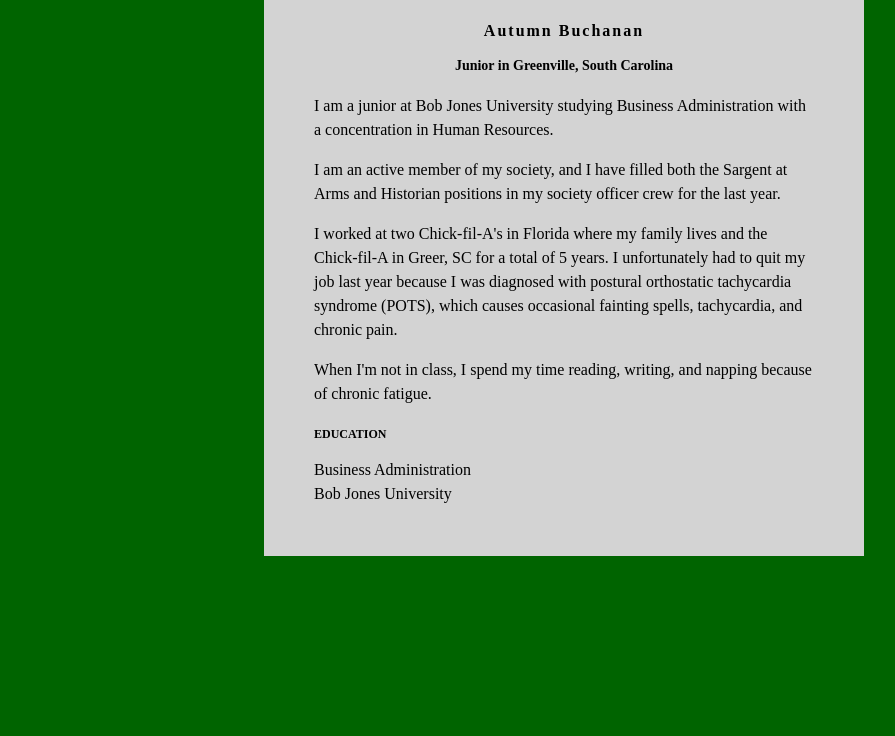
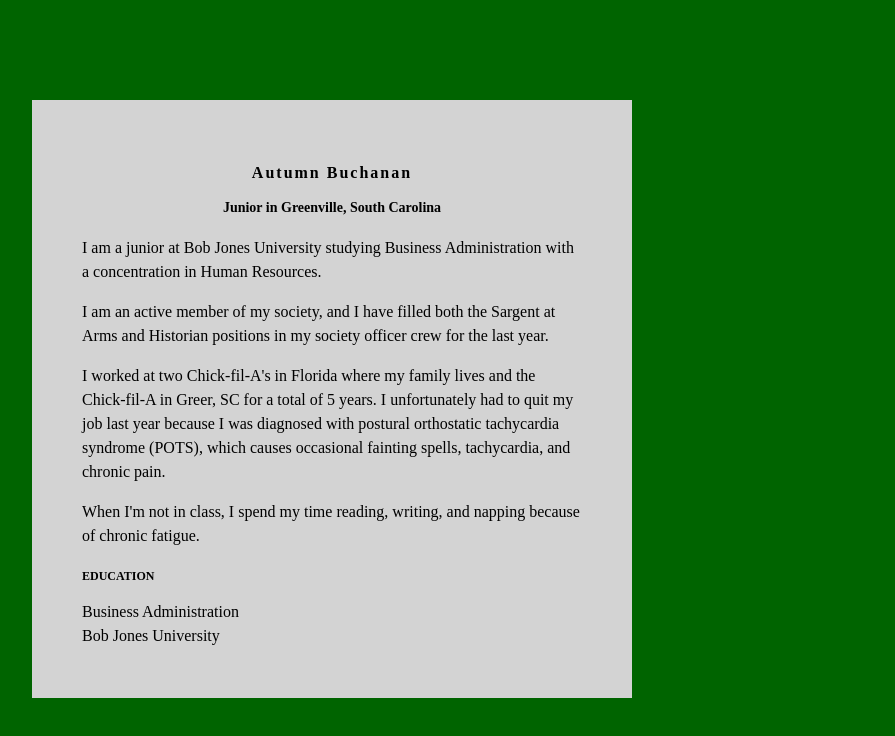
Before and after one commit to Abuch338/Abuch338.github.io, a plain HTML site: page index.html in a window 1280 px wide. Shown: the whole page, without its empty margins (76-971 px from the left). Drawn offline with Linux system fonts and the light colour scheme.

Commit message:
Update index.html

```diff
--- a/index.html
+++ b/index.html
@@ -3,15 +3,15 @@
 <style>
 body {
     background: darkgreen;
-    font-family: Centaur;
+    font-family: couriernew;
 }
 #content {
     background: lightgray;
     min-width: 200px;
     max-width: 500px;
     padding: 50px;
-    margin: auto;
-    margin-top: -50px;
+    margin: 100px;
+    margin-top: 100px;
     line-height: 150%;
 }
 h1 {
```
